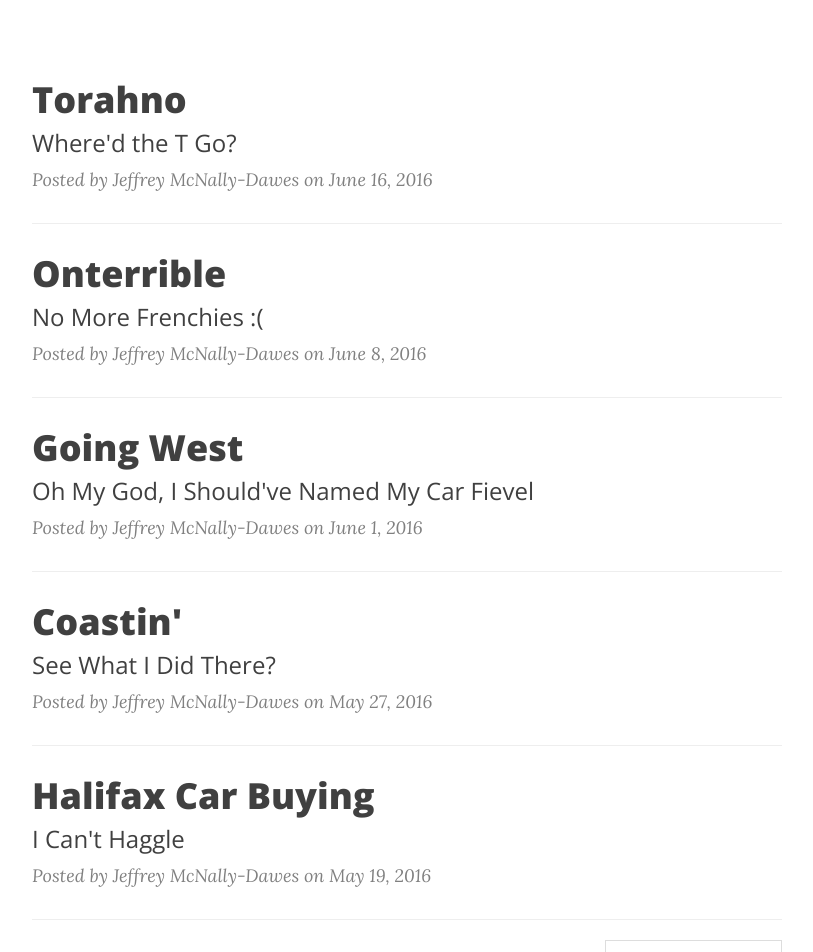
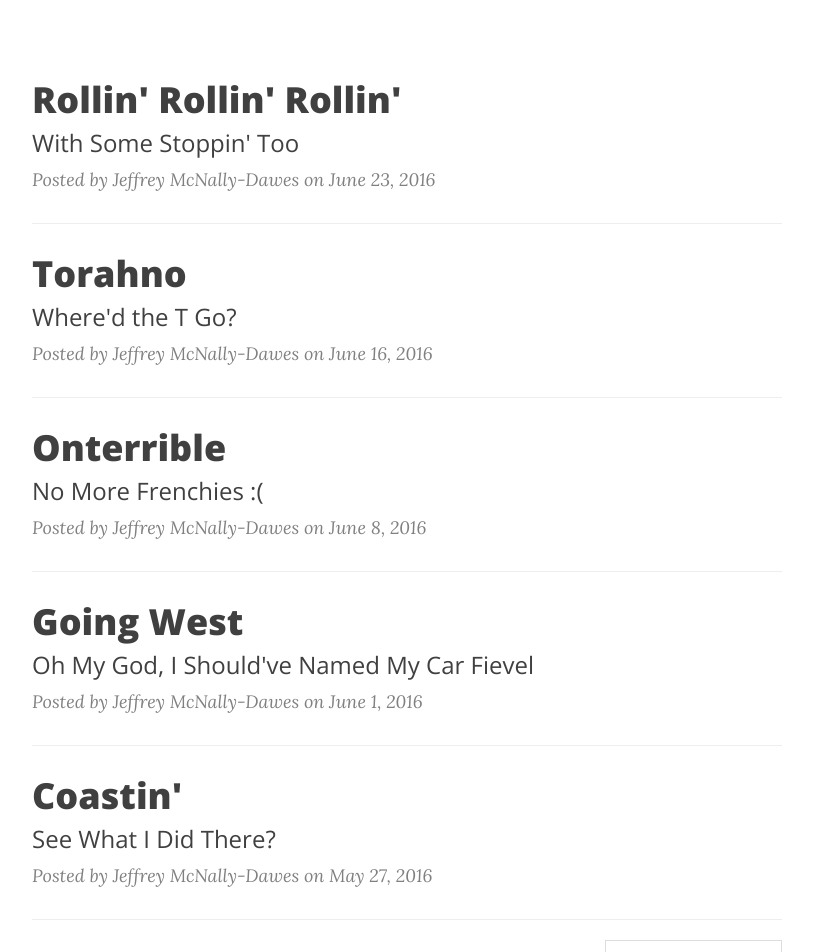
Before and after one commit to jeffmcnd/jeffmcnd.github.io, a Jekyll site: the page built from index.html, in a window 1280 px wide and 1400 px high. Shown: the part 448-1400 px from the top of the window, without its empty margins (233-1046 px from the left). Built offline with Jekyll 4.4.1, drawn with Linux system fonts in a browser that asks for light colours; nearby versions of some CDN libraries; the list of posts is cut into pages by our own code; part of the change alters nothing that is shown.

Commit message:
insurance, praries, edmonton, golden, calgary

```diff
--- a/_posts/2016-06-16-torahno.markdown
+++ b/_posts/2016-06-16-torahno.markdown
@@ -221,7 +221,6 @@ Look a goose!
 
 Shit, Shit, Shit - June 15
 ---
-
 In the morning I managed to find another ServiceOntario and walked
 in, all happy that I would get my new permit and insurance to continue on
 my journey across Canada. Little did I know, however, that they had another
--- /dev/null
+++ b/_posts/2016-06-17-rolling-rolling-rolling.markdown
@@ -0,0 +1,278 @@
+---
+layout:     post
+title:      "Rollin' Rollin' Rollin'"
+subtitle:   "With Some Stoppin' Too"
+date:       2016-06-23 08:00:00
+author:     "Jeffrey McNally-Dawes"
+header-img: "img/golden-bridge.jpg"
+---
+Insurance Freedom, Permit Liberation - June 16
+---
+I arose to the heat of the sun in the Dryden Walmart parking lot and
+scampered my way into the front seat of the car to get my ass, and the car,
+in gear. I demolished the kilometers on my way to on of the Manitoba Public
+Insurance offices in Winnipeg in order to start what I could only assume
+would be a two hour affair of figuring out documents, making phone calls,
+and making jokes about my desperate situation and laughing with the people
+behind the counter. Almost immediately they said they couldn't do anything
+for me. Uh, duh, shit. I gave ICBC a call once it had opened for calls and
+asked about getting a temporary permit and insurance. Unfrotunately, they
+only offer out of province insurance binders to supliment the permit you get
+from the other province. They don't do over the phone registration or
+permits. I went back to the desk and they said they could help me out. They
+managed to rangle me up a five day permit which included insurance that I
+stick to the windshield of my car. Woo! Score one for the good guys!
+
+To celebrate my achievement I went to the nearest Starbucks for a tea and
+some Wifi time. I got that out of my system and then went to the public
+swimming pool. I had a nice sauna and shower to freshen myself up after the
+lack of sleep I had given myself from the night before. To be honest, the
+whole sleeping in a car in a parking lot and paying about $5 to get clean
+isn't that bad. It's super cheap, you don't have a check out time. What's
+not to like. Oh yeah, I remember. A bed. Security. Privacy. Whatever, all
+luxuries I can't afford right now.
+
+Since I had the time I decided a trip to the famous Human Rights Museum
+was in order. I spent a good four hours in that intricate building, though
+you could easily spend a day if you wanted to watch every video and read
+every information snippet. I definitely recommend this place. Even the
+architecture of it is something to see. After the museum I headed back out
+on my trip to Regina, just for the experience. One note about the drive: bugs.
+There are so many bugs up in Ivy's grill right now. Holy crap. I was warned
+but I don't think I ever put two and two together. I snuggled up in another
+Walmart for a sleep and made plans for Saskatoon berry pancakes in Saskatoon.
+Again, should be a fun day.
+
+Berries, Farms, Walks, and Lake Plans - June 17
+---
+Early morning rise as always, I brushed myself off and headed out after a
+quick bite from my tiny yet existing pantry of food. By the time I arrived
+in Saskatoon, it was still acceptable to order breakfast so I got my
+Saskatoon berry pancakes and was happily surprised. Tasty stuff. I liked
+them so much that I got the name of the farm that Grainfield's buys their
+Saksatoon berry stock. During breakfast I told me friend from last year's
+Squamish festival that I would be arriving tonight. Unfortunately, she said
+should would be out of town at her friends' (another girl from Squamish)
+cabin at a lake but I was invited to come if I wanted to. Score. I figured
+I spend one night in Edmonton and then head out to the lake.
+
+After breakfast I went to the farm and had a look around. This farm
+makes everything out of those things. There was Jam, jelly, BBQ sauce,
+vinegret, syrup, soap, body wash, champagne style drink, etc. I grabbed of
+few of those things from the list including the champagne so I would not
+arrive empty handed at the cabin. The drive to Edmonton after that went
+smoothly. Ivy is just killing it. I've had this car for over 10,000km now
+and I see no signs of slowing. I'm super happy with this purchase.
+
+I got into Edmonton, found my Walmart location and drove downtown to see
+the city. I took a peek at the tiny night market which was underwhelming
+but there. I wandered the streets for a while before heading into Denizen
+Hall for some beer and video games. They have Bluebuck, that is all. After
+I had almost finished my second and final beer, having lost my money on
+pinball and other arcade games, I spotted a familiar face in the bar. Low
+and behold I recognized the face of a guy I used to see at the golf course
+I was a member of when I was in high school. This is a separation of about
+10 years so he did not recognize me with the beard and short hair but
+eventually remembered me and my brothers thanks to our lovely unique last
+name. Fun fact, his name is Dryden which also happens to be the name of the
+last town in Ontario that I slept in. I chatted with him and his friends
+for a while, leaving for the "street party" I had heard about from the
+sound guy at the bar.
+
+The street party was lame so I walked around, got some sushi dinner and
+made for my slumber space at Walmart. This was probably one of the sketchier
+lots I've slept in all trip. There were lots of drunk people walking through
+and at one point in almost the early morning two people walked by and one
+of them said "I was in jail for one and a half months." Out of context, that
+is a little unsettling.
+
+Whyte Farmer's Martkets - June 18
+---
+I got going around 7am this morning so I could fit everything into the day
+that I wanted before heading to this cabin for some fun on the lake. I drove
+out to a swimming pool and did the usual then headed to Whyte Avenue to
+check out what the big deal is. The street is pretty cool but I'm not much
+of a shopper and I don't want to do much shopping now that I'm nearing the
+end of the trip and I am aware of the amount of money left in my bank
+account. I got to one end of the avenue, grabbed some fruit and things for
+guacamole because that's definitely one of the things I learned to do on
+this trip. Plus, I was sure the people at the cabin would appreciate a
+snack. I walked back down the avenue on the other side of the street. There
+are lots of different shops, something for everyone I bet. Unfortunately,
+since I woke up so early, most of the shops hadn't opened so I didn't go
+into any of them, which is fine. I got to the other end of the avenue, not
+the actual end, just what I consider to be the end of the shops, and found
+the farmer's market. Farmer's markets are great. I got some breakfast, a
+bubble tea, listened to live music, and took ganders at all of the things
+people brought to offer.
+
+After the farmer's market, I went to a mall and got myself a beard trim
+to clean myself up a little bit. Don't want people from Alberta thinking
+people from BC don't know how to take care of themselves now do we? I also
+filled up my growler at a local liquor store. So cool that they do that
+here. I wonder if that's now a thing in BC and I just haven't been around
+for it. Anyway, it was convenient but it took a long time to do because
+there was only one person working the store and I asked him to tap a keg
+of Jerkface 9000. While I waited I faced their entire wine and spirits
+display because, you know, that's fun. After that I was on my way to the
+cabin which took basically no time.
+
+I don't think I should go through every little detail and event that occurred
+during my one night stay at the cabin but I met a lot of people and we had
+a lot of fun. Four out of five of the girls that Tyler and I met in
+Squamish were there. Fun fact, they actually came to a Fickle Youth show a
+night or two after meeting us. I absolutely love these kinds of friendships
+and their attached stories. Other details, banana boats in a fire are
+delicious. It is a partially hollowed out banana with chocolate and
+marshmallow on top. So good. The water was super cold but we still managed
+to play a bunch of catch while wading and also some general shenanigans
+on an old stand up paddle board. We spent the night playing Who Am I and
+making jokes. This is a great group of people and again my luck has brought
+me to a place where I can enjoy myself with amazing company. That's all
+I've got to say about that.
+
+Temporary Farewells and Rockies - June 19
+---
+Early rise for everyone, despite going to sleep around 2am because the
+cabin has a lot of windows and the sun shines in quite well. Everyone spent
+the morning help clean, cook, or create atmosphere which is what I did with
+the music. I also got the chance to make some guacamole. Four avacados
+were harmed in the making of that guac. Everyone thought it was too much.
+I took a look at it after finishing making it and thought "Nah, it's
+probably not quite enough." It was demolished within 20 minutes. Eventually
+people actually started leaving and so came my time to go. Fortunately,
+I got to go for some ice cream at Sylvan lake with a few ladies that were
+headed south to Calgary. The ice cream was good and the company was even
+better but mother nature had other ideas. We had sat down on the windy
+shore of the lake and the weather got worse and worse so we walked back to
+our cars as the rain began. We said some quick goodbyes because I planned
+on going to Calgary where they all live.
+
+I then drove myself to Golden, BC, got some dinner, and asked a cool
+Australian guy in the Petro-Can if there were some free camping spots. He
+told me he's in town for the "season" but I'm not sure what season that
+he was talking about. Maybe he said the word "off" before that but I'm not
+sure. Turns out there are plenty of spots, also cheap laundry, and free
+showers that he's found. I drove up to Cedar Lake and parked in the boat
+launch area for the night. I watched my favourite movie, Roxanne with Steve
+Martin, and called my dad for "Father's Night", as I called it.
+
+![Golden 00](/img/golden-00.jpg)
+
+Ivy, I Thought We Were OK - June 20
+---
+I woke up on the lake feeling refreshed and ready to tackle the next drive
+out to Calgary after sorting out my insurance and such. I went to ICBC, got
+almost all the way through the process and came to the realization that I
+had forgotten about the vehicle inspection necessary when bringing a
+vehicle from out of province. Great. I got the inspection and grabbed some
+breakfast while I waited. When I went back to the shop they told me that
+there were several things wrong with the car. After a long process and lots
+of calls made, they told me the price for the fixes and that I would need
+to wait a day or two for the work to be done. My outlook on this right now
+is this: what can I do? Basically, I need this stuff to be done or else I
+have to somehow sell an unregistered and uninsured car somehow and bus around
+for the rest of my trip. I decided that I'll just get the work done and try
+and complete the trip without burning the rest of my money. Should be good.
+
+I pretty much spent the rest of the day skipping stones and read HP. It was
+actually kind of a nice time to be honest. It was hard to keep the whole
+money thing off my mind though. Unless I get into some work quickly when I
+get home, I'll have to sell the car, hopefully for at least as much as I
+bought it just to keep my head above water. Who knows what will happen, life
+is an adventure! Stay positive! You can do it!
+
+Here are some photos for your viewing pleasure. I know how you get bored
+reading this stuff sometimes.
+
+![Golden 01](/img/golden-01.jpg)
+
+![Golden 02](/img/golden-02.jpg)
+
+![Golden 03](/img/golden-03.jpg)
+
+Near the end of the day I went to a bar and had some food and beer, a little
+bit more beer than last time. I feel it was necessary even though I have
+to watch my money even more closely now. After dinner, I walked up Kicking
+Horse River until I found a spot that I liked that was far enough out from
+cars and view to set up camp. The spot I found had a few fire pits around
+it so I knew it was at least a half decent spot. I read HP until it got
+dark enough and got to sleep thinking about which of my personal belongings
+I can sell when I get home to make a little money.
+
+Here's a fun video I made while setting up my camp:
+
+<iframe width="420" height="315" src="https://www.youtube.com/embed/_cxQHDs73jg" frameborder="0" allowfullscreen></iframe>
+
+We Did It! Let's Get Out of Here! - June 21
+---
+Early rise, skipping stones, walking back to town, and eating some cheap
+breakfast were the activities I completed with my morning. I popped into
+the shop to ask about progress and they had already started with the repairs
+which is good. I basically spent the entire day doing the same thing I had
+done the day before. I spent a lot of time in the coffee shop with my laptop
+doing absolutely nothing, which now feels like a bit of a waste but I was
+pretty low on motivation do to my situation so, you know, it happens. I got
+myself some food from the local grocery store and had lunch on the river
+and continued with my book reading. When the time came, about 4pm, I went
+back to the shop to hear that they were almost done! Instead of waiting, I
+got them to give me the passed inspection papers so I could get the insurance
+and plates done.
+
+The process for registration and insurance took a little while but I
+eventually got out of there with a shiny new plate. I arrived at the shop
+and got to do the least fun part of the process, pay. I then gave the people
+behind the counter, three lovely woman that had been dealing with me, the
+unopened bottle of Saskatoonberry champagne. They had done a lot of work
+quickly and I felt the need to thank them for what they did to get me out
+of the shop as quickly as possible, for a little money as possible. Granted,
+it was still a lot of money but sometimes you need to love your enemy, right?
+
+After I could wipe my hands clean of the situation, I hopped into Ivy and
+got right on my way after a fill up of gas and a new feeling of joy. The
+drive to Calgary took about three hours and it went completely smoothly.
+I arrive at my friend Sean's place around 8pm and we spent some time
+chatting about adult things and life over a couple beers before we decided
+it was time for sleep. We're mid-week now so I felt that was appropriate.
+Here we go. Calgary. Time to make the most of a $20 a day budget!
+
+Climbing, Subs, Beers, Friends - June 22
+---
+I arose to the sound of some pretty intense construction outside which isn't
+much of an issue because getting up with the sun for the last week means
+that I was ready to be up at 7:30am anyway. I had breakfast, did some
+laundry, and actually played a video game for a bit of time, something I
+haven't done since my days in university. Turns out I'm not good at them
+anymore and that's fine, I don't plan on making a habit of it again. After
+a sufficient amount of time I got in the car and went to the climbing gym
+my friend Amie had invited me to for the afternoon. Amie, Maren (a German
+girl in Clagary as a nanny that Amie met while cimbing), and I spent the
+afternoon scaling walls. Though I must admit that the girls were much better
+at it than I am. At least for now. Six months of non-climbing will definitely
+knock you down a few notches on the scale of how fit you are for sure. It
+was almost a little embarrassing going up a 5.9 at the end of the climbing
+and falling. Oh well, I will be in shape soon enough once I get back to
+normal life. I can't wait for that.
+
+After a little bouldering we walked downtown to get some Vietnamese subs.
+Apparently they're pretty popular here but I don't think I've ever had one.
+We sat on the rocks near the river and scarfed them down, enjoying the sun,
+the peace and quiet, and then, at different times, the spicy peppers in
+the sandwiches that made each of us appreciate the drinks we had. After
+walking back to climbing gym we all parted ways. Maren walked for an
+avacado shake, Amie biked off home to prepare for work, and I walked down
+a street (Oh man, I've got to do it) **Amielessly** (buh dum, tiss!) for a
+while. I then came back to the gym and used their Wifi to get directions
+to some of the places the girls had suggested to me. Seeing as it was about
+4pm, however, I decided I'd rather go back to Sean's clean up, get some dinner,
+and plan my stay in Calgary a little better, or at all for that matter.
+
+After Sean got back from work, we spent a little time doing nothing and we
+went out to Craft Beer Market because I wanted to see if it lived up to the
+one in Vancouver. It does. While there we met up with James! This was a
+cool surprise. We chatted and eventually went next door to a popular
+bar/restaurant in Calgary called The National. There we had a few steins
+and talked about the other people in the bar that James might or might not
+have known. Thanks to that night, though I did it of my own free will, I
+will have to dial back on the spending money thing for a few days. But it's
+OK, I'm sooooo good with money.
```
Also changed, not shown: img/cedar-lake.jpg (added), img/golden-00.jpg (added), img/golden-01.jpg (added), img/golden-02.jpg (added), img/golden-03.jpg (added), img/golden-bridge.jpg (added), 1 other file.
